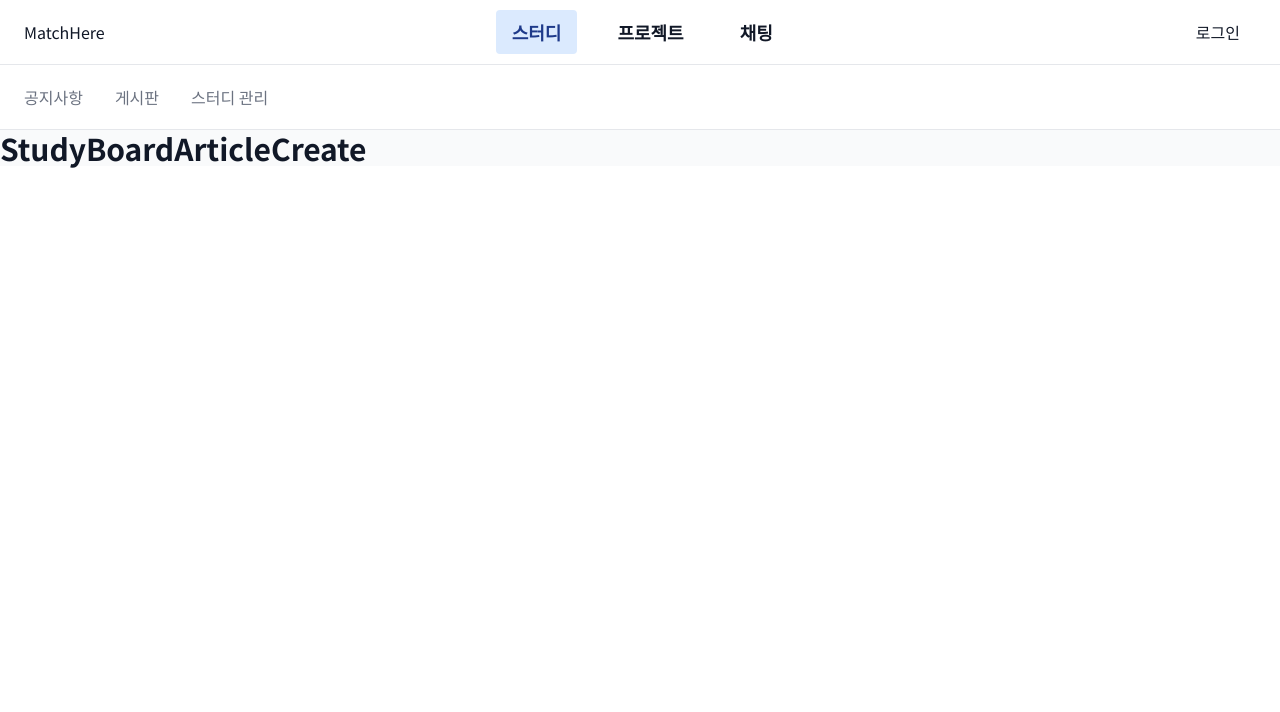
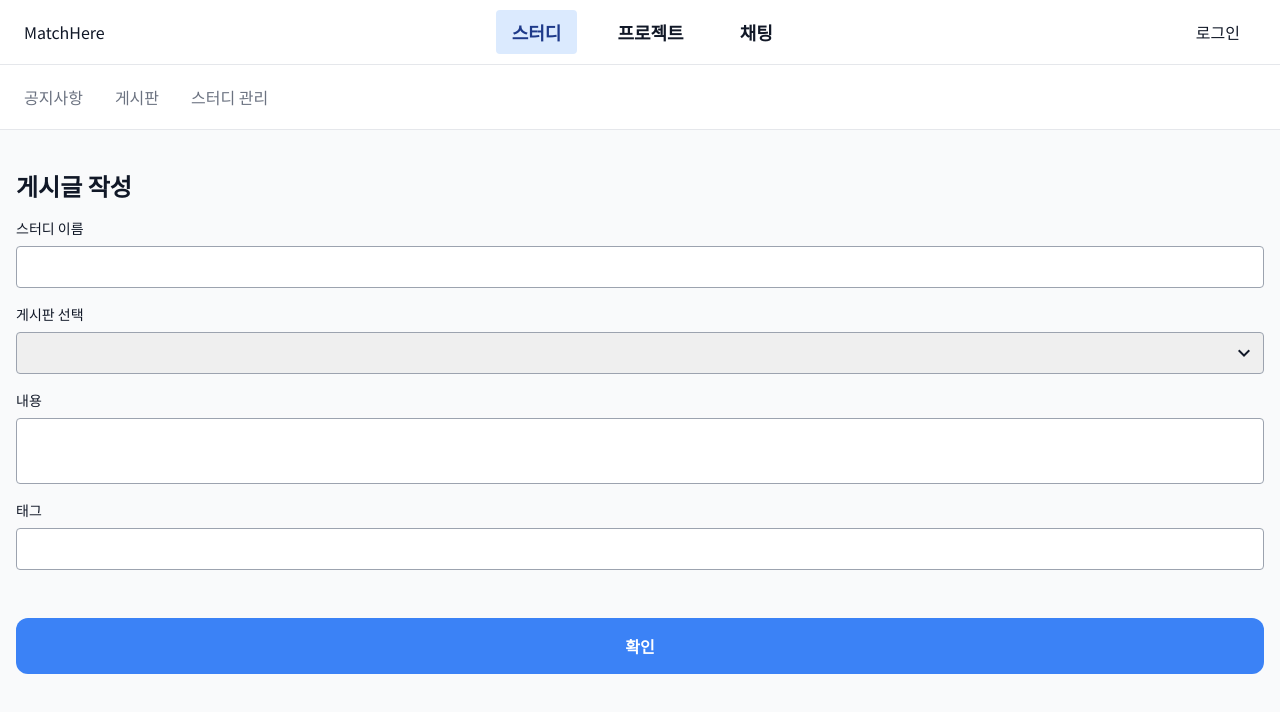
Before and after one commit to cys4585/matchhere-personal, a Vue app in the folder frontend/: page /study/1/board/1/articles/create in a window 1280 px wide. Shown: the top 712 px of the page. Built offline with nearby package versions, Linux system fonts and the light colour scheme.

Commit message:
feat: 스터디 게시판 게시글 생성, 수정 레이아웃 구현

```diff
--- a/frontend/src/components/common/Tag.vue
+++ b/frontend/src/components/common/Tag.vue
@@ -17,14 +17,17 @@ export default {
   name: "Tag",
   props: {
     text: String,
-    type: String,
+    type: {
+      type: String,
+      default: "green",
+    },
   },
 }
 </script>
 
 <style lang="scss" scoped>
 .tag {
-  @apply py-1 px-2 text-sm font-bold rounded;
+  @apply py-1 px-2 text-sm font-bold rounded cursor-pointer;
 
   &.red {
     @apply bg-pink-100 text-pink-600;
--- /dev/null
+++ b/frontend/src/components/common/board/BoardArticleForm.vue
@@ -0,0 +1,87 @@
+<template>
+  <form @submit.prevent="" class="grid gap-10">
+    <div class="grid gap-4">
+      <div class="form-field">
+        <label for="name">스터디 이름</label>
+        <input type="text" id="name" v-model="fields.name.value" />
+      </div>
+      <SelectFormField :field="fields.board" v-model="fields.board.value" />
+      <div class="form-field">
+        <label for="content">내용</label>
+        <textarea id="content" v-model="fields.content.value" />
+      </div>
+      <div class="form-field">
+        <label for="tag">태그</label>
+        <input
+          type="text"
+          id="tag"
+          v-model="fields.tag.value"
+          @keydown.enter="handleAddTag"
+        />
+        <div class="tags">
+          <Tag
+            v-for="tag in fields.tag.selectedTags"
+            @click="handleRemoveTag(tag)"
+            :key="tag"
+            :text="tag"
+          />
+        </div>
+      </div>
+    </div>
+    <SubmitButton>확인</SubmitButton>
+  </form>
+</template>
+
+<script>
+import { reactive } from "@vue/reactivity"
+import SelectFormField from "@/components/common/formField/SelectFormField.vue"
+import Tag from "@/components/common/Tag.vue"
+import SubmitButton from "@/components/common/SubmitButton.vue"
+
+export default {
+  name: "StudyBoardForm",
+  components: { SelectFormField, Tag, SubmitButton },
+  emits: ["onSubmit"],
+  setup() {
+    const fields = reactive({
+      name: {
+        value: "",
+      },
+      board: {
+        label: "게시판 선택",
+        value: "",
+        placeholder: "게시판을 선택하세요",
+        options: ["공지사항", "게시판"],
+      },
+      content: {
+        value: "",
+      },
+      tag: {
+        value: "",
+        selectedTags: [],
+      },
+    })
+
+    const handleAddTag = () => {
+      if (fields.tag.selectedTags.indexOf(fields.tag.value) === -1) {
+        fields.tag.selectedTags.push(fields.tag.value)
+      }
+      fields.tag.value = ""
+    }
+
+    const handleRemoveTag = (selectedTag) => {
+      fields.tag.selectedTags = fields.tag.selectedTags.filter(
+        (tag) => tag !== selectedTag
+      )
+    }
+
+    return {
+      fields,
+      handleAddTag,
+      handleRemoveTag,
+    }
+  },
+}
+</script>
+
+<style></style>
--- a/frontend/src/components/common/BoardArticleLink.vue
+++ b/frontend/src/components/common/board/BoardArticleLink.vue
@@ -22,7 +22,11 @@
       </div>
     </div>
     <div class="icon-wrapper">
-      <button>수정</button>
+      <router-link
+        :to="{ name: 'StudyBoardArticleEdit', params: { articleId: 1 } }"
+      >
+        수정
+      </router-link>
     </div>
   </router-link>
 </template>
--- a/frontend/src/views/project/detail/board/BoardArticleList.vue
+++ b/frontend/src/views/project/detail/board/BoardArticleList.vue
@@ -12,7 +12,7 @@
 
 <script>
 import BoardArticleItem from "@/components/project/BoardArticleItem.vue"
-import AddBoardArticleButton from "@/components/common/AddBoardArticleButton.vue"
+import AddBoardArticleButton from "@/components/common/board/AddBoardArticleButton.vue"
 import { useRoute, useRouter } from "vue-router"
 import { onMounted, ref } from "@vue/runtime-core"
 import { useStore } from "vuex"
--- a/frontend/src/views/project/detail/notiboard/NotiBoardArticleList.vue
+++ b/frontend/src/views/project/detail/notiboard/NotiBoardArticleList.vue
@@ -14,7 +14,7 @@
 
 <script>
 import BoardArticleItem from "@/components/project/BoardArticleItem.vue"
-import AddBoardArticleButton from "@/components/common/AddBoardArticleButton.vue"
+import AddBoardArticleButton from "@/components/common/board/AddBoardArticleButton.vue"
 import { useRoute, useRouter } from "vue-router"
 import { useStore } from "vuex"
 import { onMounted, ref } from "@vue/runtime-core"
--- a/frontend/src/views/study/StudyBoardArticleCreate.vue
+++ b/frontend/src/views/study/StudyBoardArticleCreate.vue
@@ -1,11 +1,30 @@
 <template>
-  <h1>StudyBoardArticleCreate</h1>
+  <div class="container py-10">
+    <h2 class="mb-4">게시글 작성</h2>
+    <StudyBoardForm @onSubmit="handleSubmit" />
+  </div>
 </template>
 
 <script>
+import StudyBoardForm from "@/components/common/board/BoardArticleForm.vue"
+
 export default {
   name: "StudyBoardArticleCreate",
+  components: { StudyBoardForm },
+  setup() {
+    const handleSubmit = (e) => {
+      console.log(e)
+    }
+
+    return {
+      handleSubmit,
+    }
+  },
 }
 </script>
 
-<style lang="scss" scoped></style>
+<style lang="scss" scoped>
+.tags {
+  @apply flex gap-2 flex-wrap;
+}
+</style>
--- a/frontend/src/views/study/StudyBoardArticleEdit.vue
+++ b/frontend/src/views/study/StudyBoardArticleEdit.vue
@@ -1,11 +1,30 @@
 <template>
-  <h1>StudyBoardArticleEdit</h1>
+  <div class="container py-10">
+    <h2 class="mb-4">게시글 수정</h2>
+    <StudyBoardForm @onSubmit="handleSubmit" />
+  </div>
 </template>
 
 <script>
+import StudyBoardForm from "@/components/common/board/BoardArticleForm.vue"
+
 export default {
   name: "StudyBoardArticleEdit",
+  components: { StudyBoardForm },
+  setup() {
+    const handleSubmit = (e) => {
+      console.log(e)
+    }
+
+    return {
+      handleSubmit,
+    }
+  },
 }
 </script>
 
-<style lang="scss" scoped></style>
+<style lang="scss" scoped>
+.tags {
+  @apply flex gap-2 flex-wrap;
+}
+</style>
--- a/frontend/src/views/study/StudyBoardArticleList.vue
+++ b/frontend/src/views/study/StudyBoardArticleList.vue
@@ -9,15 +9,23 @@
     <BoardArticleLink />
     <BoardArticleLink />
   </div>
-  <button class="material-icons add-btn">add</button>
+  <router-link
+    class="material-icons add-btn"
+    :to="{ name: 'StudyBoardArticleCreate' }"
+    >add</router-link
+  >
 </template>
 
 <script>
-import BoardArticleLink from "@/components/common/BoardArticleLink.vue"
+import BoardArticleLink from "@/components/common/board/BoardArticleLink.vue"
 export default {
   name: "StudyBoardArticleList",
   components: {
     BoardArticleLink,
+  },
+  props: {
+    studyId: [String, Number],
+    boardId: [String, Number],
   },
 }
 </script>
```
Also changed, not shown: frontend/src/components/common/board/AddBoardArticleButton.vue (renamed from frontend/src/components/common/AddBoardArticleButton.vue).
